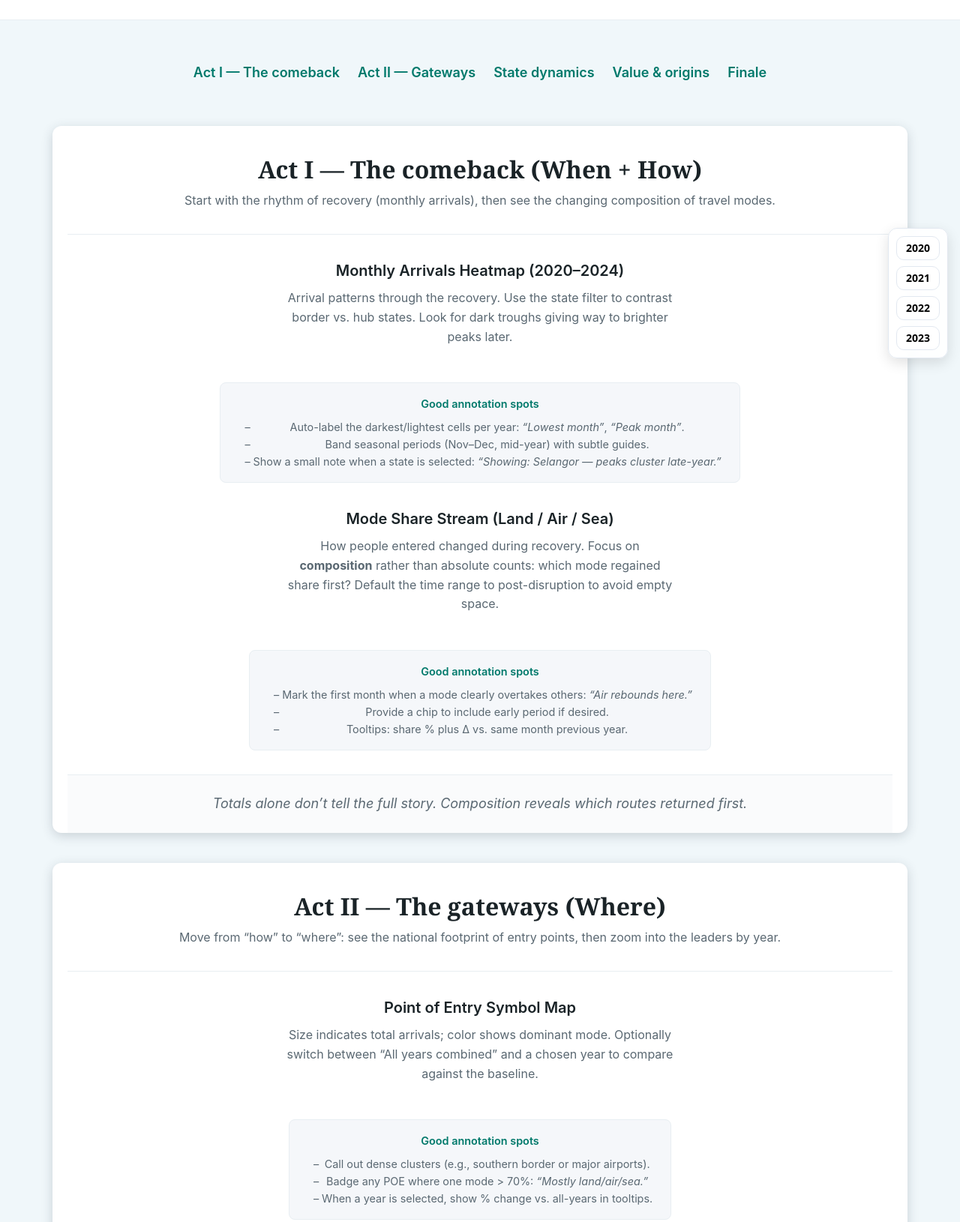
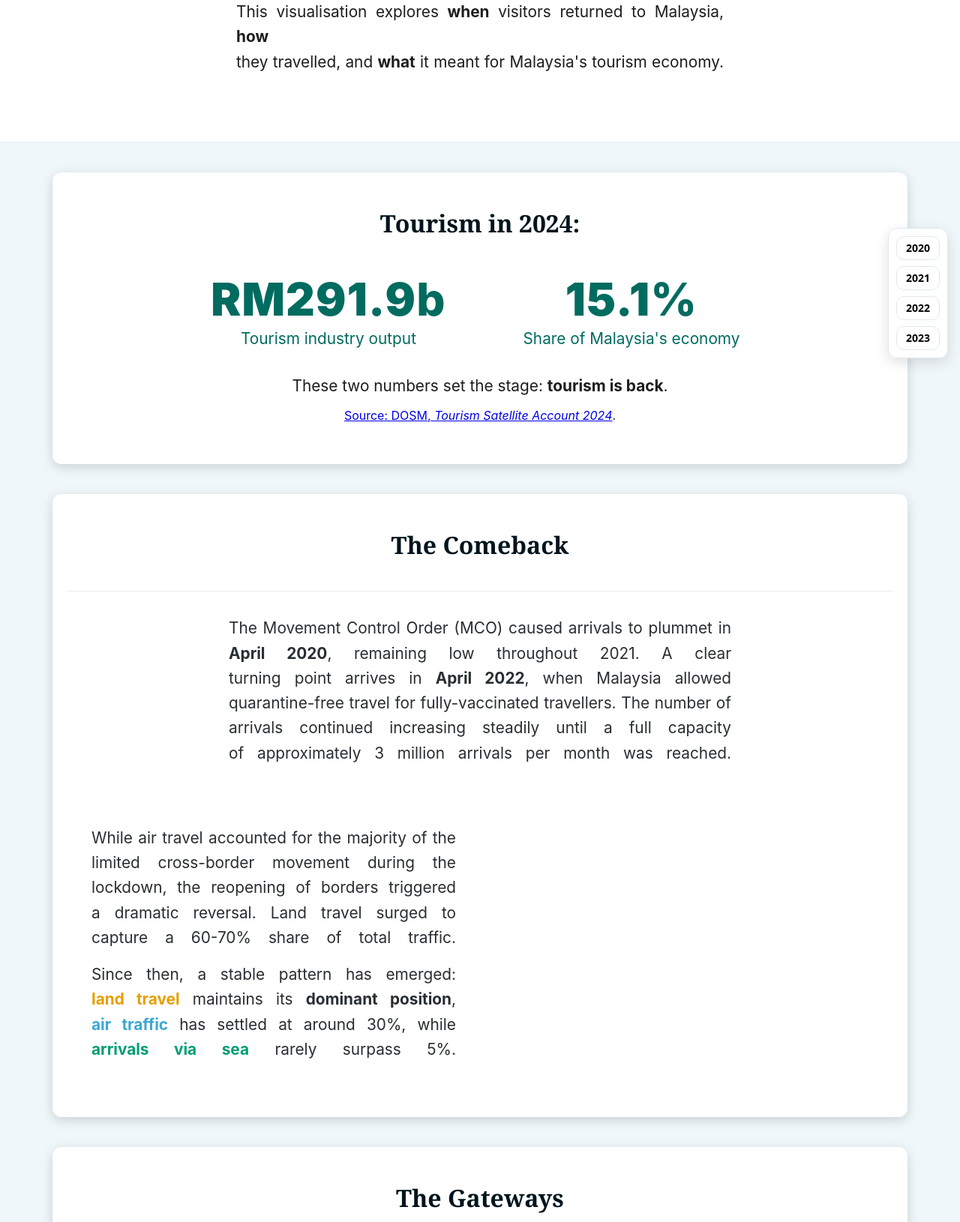
Before and after one commit to bryanlje/3179asm2, a plain HTML site: page index.html in a window 1280 px wide. Shown: the part 306-1936 px from the top of the page at 75% size. Drawn offline with Linux system fonts and the light colour scheme; a script that the page names is missing.

Commit message:
done paragraphs for The Comeback

```diff
--- a/charts/mode_stream.json
+++ b/charts/mode_stream.json
@@ -1,7 +1,7 @@
 {
   "$schema": "https://vega.github.io/schema/vega-lite/v5.json",
   "width": "container",
-  "height": 350,
+  "height": 380,
   "background": "transparent",
   "padding": {
     "left": 0,
--- a/charts/sankey.json
+++ b/charts/sankey.json
@@ -25,7 +25,7 @@
   "data": [
     {
       "name": "arrivals",
-      "url": "https://raw.githubusercontent.com/bryanlje/3179asm2/main/data/poe_without_country.csv",
+      "url": "https://raw.githubusercontent.com/bryanlje/3179asm2/main/data/arrivals_record.csv",
       "format": { "type": "csv" },
       "transform": [
         { "type": "formula", "expr": "toNumber(datum.arrivals)", "as": "value" }
--- a/index.html
+++ b/index.html
@@ -4,7 +4,7 @@
   <meta charset="UTF-8" />
   <meta http-equiv="X-UA-Compatible" content="IE=edge" />
   <meta name="viewport" content="width=device-width, initial-scale=1.0"/>
-  <title>Malaysia’s Gateways: How Visitors Returned, Moved, and Mattered (2020–2024)</title>
+  <title>The Gateways of Malaysia: How Visitors Returned, Moved, and Mattered (2020-2023)</title>
 
   <script src="https://cdn.jsdelivr.net/npm/vega@5.20.2" defer></script>
   <script src="https://cdn.jsdelivr.net/npm/vega-lite@5.1.0" defer></script>
@@ -27,15 +27,43 @@
 <body id="top">
   <header class="site-header">
     <div class="container">
-      <h1 class="site-title">Malaysia’s Gateways: How Visitors Returned, Moved, and Mattered (2020–2024)</h1>
+      <h1 class="site-title">The Gateways of Malaysia</h1>
       <p class="site-lede">
-        From disruption to recovery: when visitors returned, how they traveled, which gateways led,
-        and what that meant for states and tourism value.
+        After the devastating pandemic of COVID-19 triggered worldwide shutdowns,
+        Malaysia's tourism sector came to a grinding halt. <br><br>
+        This visualisation explores <strong>when</strong> visitors returned to Malaysia, <strong>how</strong> <br>
+        they travelled, and <strong>what</strong> it meant for Malaysia's tourism economy.
       </p>
     </div>
   </header>
 
-  <nav class="toc container" aria-label="On-page navigation">
+  <section class="card container kpi-card" aria-labelledby="kpi-title">
+    <header class="card-header">
+      <h2 id="kpi-title">Tourism in 2024:</h2>
+    </header>
+
+    <div class="card-body">
+      <div class="kpi-grid">
+        <div class="kpi">
+          <div class="kpi-number">RM291.9<span class="kpi-suffix">b</span></div>
+          <div class="kpi-label">Tourism industry output</div>
+        </div>
+        <div class="kpi">
+          <div class="kpi-number">15.1<span class="kpi-suffix">%</span></div>
+          <div class="kpi-label">Share of Malaysia's economy</div>
+        </div>
+      </div>
+
+      <p class="kpi-kicker">
+        These two numbers set the stage: <strong>tourism is back</strong>.
+      </p>
+      <p class="kpi-source">
+        <a href="http://www.statistics.gov.my/uploads/release-content/file_20250912110633.pdf" target="_blank">Source: DOSM, <em>Tourism Satellite Account 2024</em></a>.
+      </p>
+    </div>
+  </section>
+
+  <!-- <nav class="toc container" aria-label="On-page navigation">
     <ul>
       <li><a href="#act-1">Act I — The comeback</a></li>
       <li><a href="#act-2">Act II — Gateways</a></li>
@@ -43,65 +71,70 @@
       <li><a href="#act-3">Value & origins</a></li>
       <li><a href="#finale">Finale</a></li>
     </ul>
-  </nav>
+  </nav> -->
 
   <main>
 
     <section id="act-1" class="card container">
       <header class="card-header">
-        <h2>Act I — The comeback (When + How)</h2>
-        <p class="card-subtitle">
-          Start with the rhythm of recovery (monthly arrivals), then see the changing composition of travel modes.
-        </p>
+        <h2>The Comeback</h2>
+        <!-- <p class="card-subtitle">
+          From the first trickle back to full holiday peaks,
+        </p> -->
       </header>
 
       <div class="card-body">
         <figure class="viz-block" aria-labelledby="heatmap-title">
-          <figcaption id="heatmap-title" class="viz-title">Monthly Arrivals Heatmap (2020–2024)</figcaption>
+          <!-- <figcaption id="heatmap-title" class="viz-title">Monthly Arrivals (2020-2024)</figcaption> -->
           <p class="viz-desc">
-            Arrival patterns through the recovery. Use the state filter to contrast border vs. hub states.
-            Look for dark troughs giving way to brighter peaks later.
+            The Movement Control Order (MCO) caused arrivals to plummet in <br> <strong>April 2020</strong>, remaining low throughout 2021.
+            A clear <br> turning point arrives in <strong>April 2022</strong>, when Malaysia allowed <br> quarantine-free travel for fully-vaccinated travellers.
+            The number of <br> arrivals continued increasing steadily until a full capacity <br> of approximately 3 million arrivals per month was reached.
           </p>
           <div id="calendar_heatmap" class="viz"></div>
-          <aside class="annotations">
+          <!-- <aside class="annotations">
             <h4 class="annotations-title">Good annotation spots</h4>
             <ul>
               <li>Auto-label the darkest/lightest cells per year: <em>“Lowest month”</em>, <em>“Peak month”</em>.</li>
               <li>Band seasonal periods (Nov–Dec, mid-year) with subtle guides.</li>
               <li>Show a small note when a state is selected: <em>“Showing: Selangor — peaks cluster late-year.”</em></li>
             </ul>
-          </aside>
+          </aside> -->
         </figure>
 
-        <figure class="viz-block" aria-labelledby="stream-title">
-          <figcaption id="stream-title" class="viz-title">Mode Share Stream (Land / Air / Sea)</figcaption>
-          <p class="viz-desc">
-            How people entered changed during recovery. Focus on <strong>composition</strong> rather than absolute counts:
-            which mode regained share first? Default the time range to post-disruption to avoid empty space.
-          </p>
-          <div id="mode_stream" class="viz"></div>
-          <aside class="annotations">
-            <h4 class="annotations-title">Good annotation spots</h4>
-            <ul>
-              <li>Mark the first month when a mode clearly overtakes others: <em>“Air rebounds here.”</em></li>
-              <li>Provide a chip to include early period if desired.</li>
-              <li>Tooltips: share % plus Δ vs. same month previous year.</li>
-            </ul>
-          </aside>
-        </figure>
+        <div class="viz-split grid two-col-lg">
+          <div class="split-copy">
+            <!-- <h3 class="split-title">How the mix shifted</h3> -->
+            <p class="viz-desc">
+              While air travel accounted for the majority of the limited cross-border movement during the lockdown,
+              the reopening of borders triggered <br> a dramatic reversal.
+              Land travel surged to <br> capture a 60-70% share of total traffic.
+            </p>
+            <p class="viz-desc">
+              Since then, a stable pattern has emerged: <br> <strong class="mode-land">land travel</strong> maintains its <strong>dominant position</strong>,
+              <br> <strong class="mode-air">air traffic</strong> has settled at around 30%,
+              while <br> <strong class="mode-sea">arrivals via sea</strong> rarely surpass 5%.
+            </p>
+          </div>
+
+          <figure class="viz-block split-figure" aria-labelledby="stream-title">
+            <!-- <figcaption id="stream-title" class="viz-title">Mode Mix During Recovery (Land / Air / Sea)</figcaption> -->
+            <div id="mode_stream" class="viz"></div>
+          </figure>
+        </div>
       </div>
 
-      <p class="transition">
+      <!-- <p class="transition">
         Totals alone don’t tell the full story. Composition reveals which routes returned first.
-      </p>
+      </p> -->
     </section>
 
     <section id="act-2" class="card container">
       <header class="card-header">
-        <h2>Act II — The gateways (Where)</h2>
-        <p class="card-subtitle">
+        <h2>The Gateways</h2>
+        <!-- <p class="card-subtitle">
           Move from “how” to “where”: see the national footprint of entry points, then zoom into the leaders by year.
-        </p>
+        </p> -->
       </header>
 
       <div class="card-body">
--- a/styles.css
+++ b/styles.css
@@ -3,13 +3,13 @@
    ========================================================================== */
 
 :root {
-    --primary-color: #00796b; /* A deep, elegant teal */
-    --secondary-color: #4db6ac; /* A lighter, complementary teal */
+  --primary-color: #006b5f; /* A deep, elegant teal */
+  --secondary-color: #47cec0; /* A lighter, complementary teal */
   --background-color: #f0f7fa; /* A very light, neutral grey-blue */
   --card-background: #ffffff;
-    --text-color: #333;
-    --heading-color: #1a2327;
-    --subtle-text-color: #5a6872;
+  --text-color: #1d1d1d;
+  --heading-color: #00141d;
+  --subtle-text-color: #282e33;
   --border-color: #e8eef2;
   --shadow-color: rgba(46, 61, 73, 0.2);
 
@@ -52,6 +52,18 @@ body {
   max-width: 300px;
 }
 
+.mode-land {
+    color: #E69F00;
+}
+
+.mode-air {
+    color: #3da7d4;
+}
+
+.mode-sea {
+    color: #009E73;
+}
+
 /* ==========================================================================
    2. Layout Containers
    ========================================================================== */
@@ -59,7 +71,7 @@ body {
 .container {
   max-width: 1100px;
   margin: 0 auto;
-    padding: 0 20px;
+  padding: 10px 20px;
 }
 
 /* The main "card" for each section */
@@ -77,7 +89,7 @@ body {
 /* Grid layout for side-by-side visualizations */
 .grid {
   display: grid;
-    gap: 2rem;
+  gap: 4rem;
 }
 
 /* On large screens, create two columns */
@@ -87,12 +99,12 @@ body {
   }
 }
 
-
 /* ==========================================================================
-   3. Header, Footer, and Navigation
+   3. Header & Footer
    ========================================================================== */
 
-.site-header, .site-footer {
+.site-header,
+.site-footer {
   text-align: center;
   padding: 5rem 0;
 }
@@ -105,17 +117,19 @@ body {
 
 .site-title {
   font-family: var(--font-family-serif);
-    font-size: 2.8rem;
+  font-size: 3.5rem;
   color: var(--heading-color);
-    margin: 0 0 0.5rem 0;
+  margin: 0 0 3rem 0;
   line-height: 1.2;
 }
 
 .site-lede {
-    font-size: 1.1rem;
-    color: var(--subtle-text-color);
+  font-size: 1.3rem;
+  color: var(--text-color);
   max-width: 650px;
   margin: 0 auto;
+  text-align: justify;
+  text-align-last: justify;
 }
 
 .site-footer {
@@ -123,7 +137,10 @@ body {
   color: var(--subtle-text-color);
 }
 
-/* Table of Contents */
+/* ==========================================================================
+   Table of Contents
+   ========================================================================== */
+
 .toc {
   margin-bottom: 2.5rem;
   padding: 1rem 0;
@@ -178,6 +195,7 @@ body {
 
 .card-body {
   padding: 2rem;
+  padding-bottom: 3rem;
 }
 
 .transition {
@@ -208,26 +226,30 @@ body {
 
 .viz-block {
   margin: 0 0 2rem 0;
+  padding-bottom: 1rem;
   display: flex;
   flex-direction: column;
   align-items: center;
+  /* border-bottom: 1px solid var(--border-color); */
 }
 .viz-block:last-child {
   margin-bottom: 0;
 }
 
 .viz-title {
-    font-size: 1.25rem;
+  font-size: 1.3rem;
   font-weight: 600;
   color: var(--heading-color);
-    margin-bottom: 0.5rem;
+  margin-bottom: 2rem;
 }
 
 .viz-desc {
-    font-size: 1rem;
+  font-size: 1.3rem;
   color: var(--subtle-text-color);
-    margin: 0 0 1.5rem 0;
-    max-width: 50%;
+  margin: 0 0 2rem 0;
+  width: 670px; /* match .site-lede */
+  text-align: justify;
+  text-align-last: justify;
 }
 
 /* Container for the Vega-Lite charts */
@@ -238,6 +260,78 @@ body {
   width: 100%;
   margin: 0 auto;
 }
+
+/* ==========================================================================
+   For Side-by-Side Blocks
+   ========================================================================== */
+
+/* Split layout: keeps clean sightlines and consistent edges */
+.viz-split {
+  align-items: start;
+  justify-content: center;
+  display: flex;
+  flex-direction: row;
+}
+
+.viz-split .viz-desc {
+    max-width: 100%;
+}
+
+/* Left column (copy) */
+.split-copy {
+  align-self: center;
+  min-width: 0;
+  flex-basis: 0;
+  flex-grow: 1;
+}
+.split-title {
+  margin: 0 0 0.5rem 0;
+  font-family: var(--font-family-serif);
+  font-size: 1.33rem;
+  color: var(--heading-color);
+}
+
+/* Right column (chart) */
+.split-figure {
+    min-width: 0;
+    flex-basis: 0;
+    flex-grow: 1;
+  margin: 0;
+  align-self: center;
+}
+.split-figure .viz-title {
+  text-align: left;
+}
+.split-figure .viz {
+  width: 100%;
+  aspect-ratio: 16 / 10; /* stable chart box; prevents layout jump */
+  display: block;
+}
+
+/* Tighten vertical rhythm inside the split */
+.viz-split .viz-title {
+  margin-bottom: 0.5rem;
+}
+.viz-split .viz-desc {
+  margin: 0 0 1rem 0;
+}
+
+/* Mobile: stack neatly, copy first then chart */
+@media (max-width: 991px) {
+  .viz-split {
+    display: block;
+  }
+  .split-copy {
+    margin-bottom: 1rem;
+  }
+  .split-figure .viz {
+    aspect-ratio: 16 / 12;
+  } /* a bit taller on mobile */
+}
+
+/* ==========================================================================
+   Special for Sankey
+   ========================================================================== */
 
 #sankey .viz {
   width: 100%;
@@ -296,11 +390,11 @@ body {
     font-size: 1.7rem;
   }
 
-    .card-header, .card-body {
+  .card-header,
+  .card-body {
     padding: 1.5rem;
   }
 }
-
 
 /* ==========================================================================
    Year Switcher
@@ -313,24 +407,95 @@ body {
   display: grid;
   gap: 8px;
   padding: 10px;
-  background: rgba(255,255,255,0.9);
+  background: rgba(255, 255, 255, 0.9);
   backdrop-filter: saturate(120%) blur(6px);
   border: 1px solid #e2e8f0;
   border-radius: 12px;
-  box-shadow: 0 6px 18px rgba(0,0,0,0.12);
+  box-shadow: 0 6px 18px rgba(0, 0, 0, 0.12);
   z-index: 9999;
 }
 .year-btn {
-  font: 600 14px/1 system-ui, -apple-system, Segoe UI, Roboto, Helvetica, Arial, sans-serif;
+  font: 600 14px/1 system-ui, -apple-system, Segoe UI, Roboto, Helvetica, Arial,
+    sans-serif;
   padding: 8px 12px;
   border: 1px solid #e2e8f0;
   border-radius: 10px;
   background: #fff;
   cursor: pointer;
 }
-.year-btn:hover { border-color: #0ea5a5; }
+.year-btn:hover {
+  border-color: #0ea5a5;
+}
 .year-btn.active {
   color: #0b5c55;
   background: #d1faf5;
   border-color: #0ea5a5;
 }
+
+/* ==========================================================================
+   KPI Band
+   ========================================================================== */
+
+.kpi-card .card-header {
+  border: none;
+  padding-bottom: 0;
+}
+
+.kpi-card .card-body {
+  padding-block: 1.25rem 1.25rem;
+  padding: 2rem 10rem;
+}
+
+.kpi-grid {
+  display: grid;
+  grid-template-columns: repeat(2, minmax(0, 1fr));
+  gap: clamp(12px, 3vw, 28px);
+  align-items: center;
+}
+
+.kpi {
+  display: grid;
+  justify-items: center;
+  row-gap: 6px;
+  padding: 10px 14px;
+  /* border: 1px solid var(--border-color); */
+  border-radius: 10px;
+  background: var(--card-background);
+}
+
+.kpi-number {
+  font-weight: 900;
+  font-size: clamp(36px, 6vw, 60px);
+  line-height: 1;
+  letter-spacing: 0.02em;
+  color: var(--primary-color);
+}
+
+.kpi-suffix {
+  font-weight: 800;
+}
+
+.kpi-label {
+  font-size: 1.3rem;
+  color: var(--primary-color);
+}
+
+.kpi-kicker {
+  margin: 20px 2px 0 2px;
+  text-align: center;
+  color: var(--text-color);
+  font-size: 1.3rem;
+}
+
+.kpi-source {
+  font-size: 1rem;
+  text-align: center;
+  margin: 10px 2px;
+  color: var(--subtle-text-color);
+}
+
+@media (max-width: 720px) {
+  .kpi-grid {
+    grid-template-columns: 1fr;
+  }
+}
--- a/vega_lite.js
+++ b/vega_lite.js
@@ -24,7 +24,7 @@ function embedAll() {
         renderer: rendererType // Use the renderer from the array
       };
 
-      console.log(`Embedding ${selector} with ${rendererType} renderer.`);
+      // console.log(`Embedding ${selector} with ${rendererType} renderer.`);
 
       return vegaEmbed(selector, specPath, embedOptions).then((res) => {
         views.push(res.view);
```
Also changed, not shown: charts/calendar_heatmap.json (+22 -5 lines). Lines whose indentation alone changed are shown as unchanged.
